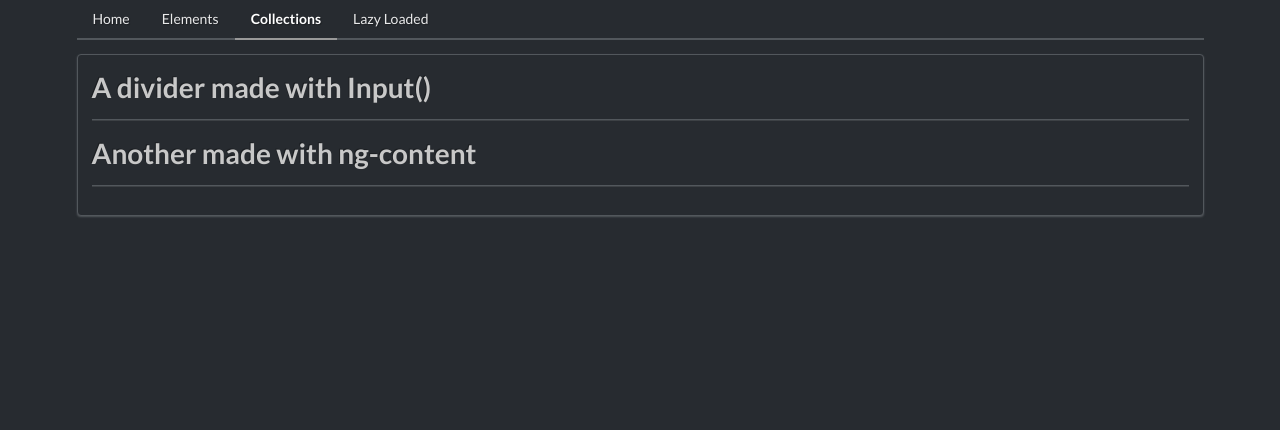
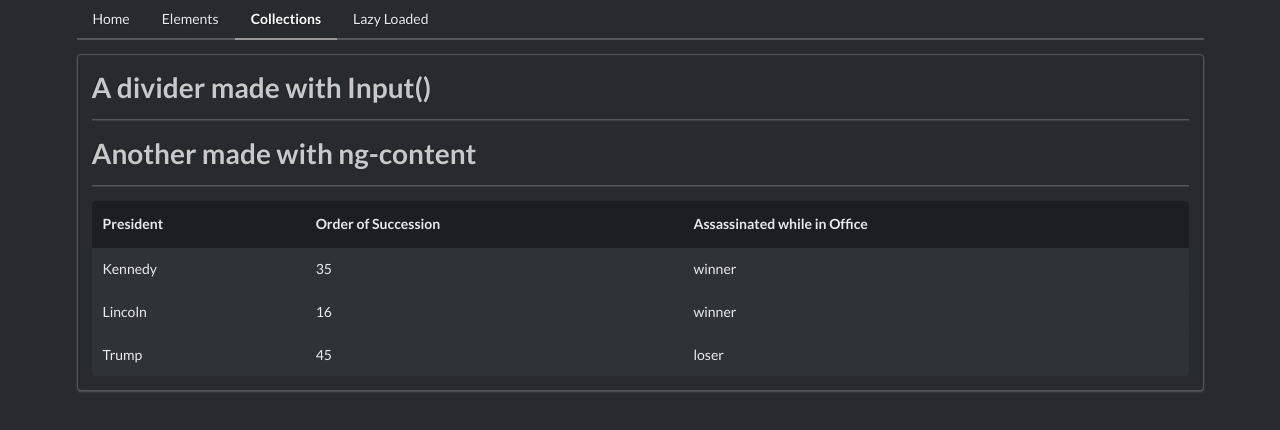
Before and after one commit to guillaumemaiano/AngularUdemyCourse, an Angular app in the folder AngularUdemyModules/: page /collections in a window 1280 px wide. Shown: the top 430 px of the page. Built offline with nearby package versions, Linux system fonts and the light colour scheme.

Commit message:
Non reusable table

```diff
--- a/AngularUdemyModules/src/app/collections/collections-home/collections-home.component.html
+++ b/AngularUdemyModules/src/app/collections/collections-home/collections-home.component.html
@@ -1,3 +1,4 @@
 <app-divider title="A divider made with Input()">
 </app-divider>
 <app-better-divider>Another made with ng-content</app-better-divider>
+<app-table [data]="data" [headers]="headers"></app-table>
--- a/AngularUdemyModules/src/app/collections/collections-home/collections-home.component.ts
+++ b/AngularUdemyModules/src/app/collections/collections-home/collections-home.component.ts
@@ -7,6 +7,16 @@ import { Component, OnInit } from '@angular/core';
 })
 export class CollectionsHomeComponent implements OnInit {
 
+  data = [
+    { name: "Kennedy", killed: true, succession: 35 },
+    { name: "Lincoln", killed: true, succession: 16 },
+    { name: "Trump", killed: false, succession: 45 }
+  ];
+  headers = [
+    { key: 'name', label: 'President' },
+    { key: 'succession', label: "Order of Succession" },
+    { key: 'killed', label: 'Assassinated while in Office' }
+  ];
   constructor() { }
 
   ngOnInit(): void {
--- a/AngularUdemyModules/src/app/collections/collections.module.ts
+++ b/AngularUdemyModules/src/app/collections/collections.module.ts
@@ -4,10 +4,11 @@ import { CommonModule } from '@angular/common';
 import { CollectionsRoutingModule } from './collections-routing.module';
 import { CollectionsHomeComponent } from './collections-home/collections-home.component';
 import { SharedModule } from '../shared/shared.module';
+import { TableComponent } from './table/table.component';
 
 
 @NgModule({
-  declarations: [CollectionsHomeComponent],
+  declarations: [CollectionsHomeComponent, TableComponent],
   imports: [
     CommonModule,
     SharedModule,
--- /dev/null
+++ b/AngularUdemyModules/src/app/collections/table/table.component.html
@@ -0,0 +1,14 @@
+<table class="ui table">
+    <thead>
+        <tr>
+            <th *ngFor="let header of headers">{{ header.label }}</th>
+        </tr>
+    </thead>
+    <tbody>
+        <tr *ngFor="let president of data">
+            <td >{{ president.name }}</td>
+            <td >{{ president.succession }}</td>
+            <td >{{ president.killed ? "winner" : "loser"}}</td>
+        </tr>
+    </tbody>
+</table>
--- /dev/null
+++ b/AngularUdemyModules/src/app/collections/table/table.component.ts
@@ -0,0 +1,18 @@
+import { Component, OnInit, Input } from '@angular/core';
+
+@Component({
+  selector: 'app-table',
+  templateUrl: './table.component.html',
+  styleUrls: ['./table.component.css']
+})
+export class TableComponent implements OnInit {
+
+  constructor() { }
+
+  @Input() data: Array<any> = [];
+  @Input() headers: Array<any> = [];
+
+  ngOnInit(): void {
+  }
+
+}
```
Also changed, not shown: AngularUdemyModules/src/app/collections/table/table.component.css (added), 1 other file (tests, documents, lock files or other folders).
